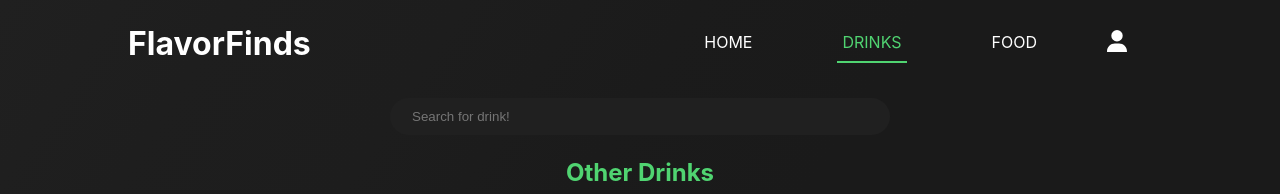
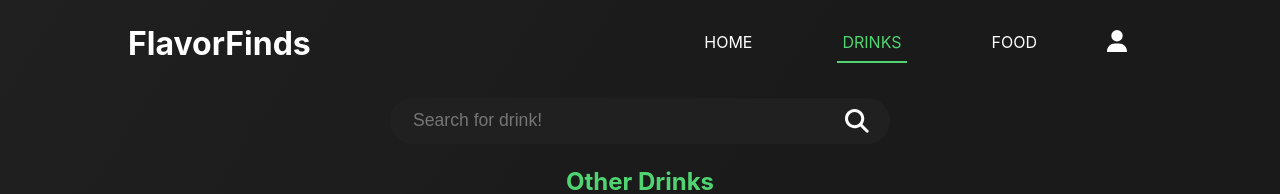
Before and after one commit to Evan-OR/team-project-module, a React (Vite) app in the folder frontend/: page /drinks in a window 1280 px wide. Shown: the top 194 px of the page. Built offline with nearby package versions, Linux system fonts and the light colour scheme.

Commit message:
Search bar design and autocomplete funtionality added

```diff
--- /dev/null
+++ b/frontend/src/components/DrinksPage/DrinkSearchBar.tsx
@@ -0,0 +1,76 @@
+import { useState, useEffect, useRef } from 'react';
+import styles from '../../styles/searchBarWrapper.module.scss';
+import { Drink } from '../../types/UserTypes';
+import { assertIsNode } from '../../utils/utils';
+import SearchIcon from './SearchIcon';
+
+type DrinkSearchBarProps = {
+  drinks: Drink[];
+};
+
+function DrinkSearchBar(props: DrinkSearchBarProps) {
+  const { drinks } = props;
+
+  const searchRef = useRef<HTMLInputElement>(null);
+  const formRef = useRef<HTMLFormElement>(null);
+  const [searchText, setSearchText] = useState('');
+  const [searchSuggestions, setSearchSuggestions] = useState<Drink[]>([]);
+
+  const searchHandler = (e: React.FormEvent<HTMLInputElement>) => {
+    setSearchText(e.currentTarget.value);
+    setSearchSuggestions(searchDrinksArray(searchText));
+  };
+
+  useEffect(() => {
+    const handler = (event: MouseEvent) => {
+      assertIsNode(event.target);
+      if (!formRef.current?.contains(event.target)) {
+        setSearchSuggestions([]);
+      }
+    };
+    document.addEventListener('mousedown', handler);
+
+    return () => document.removeEventListener('mousedown', handler);
+  }, []);
+
+  const searchDrinksArray = (search: string) => {
+    const s = search.toLowerCase();
+
+    return drinks.filter((d) => d.strDrink.toLowerCase().includes(s));
+  };
+
+  const focusSearch = () => {
+    searchRef.current?.focus();
+  };
+
+  return (
+    <form ref={formRef} onClick={focusSearch} className={styles.form}>
+      <div className={styles.searchWrapper}>
+        <input
+          ref={searchRef}
+          value={searchText}
+          onChange={searchHandler}
+          className={styles.searchBar}
+          type="text"
+          placeholder="Search for drink!"
+        />
+        <SearchIcon styles={{ width: '25px', fill: 'white' }} />
+
+        {/* AUTOCOMPLETE / SEARCH SUGGESTIONS */}
+        {searchText === '' || searchSuggestions.length === 0 ? (
+          <></>
+        ) : (
+          <div className={styles.autocompleteWrapper}>
+            {searchSuggestions.map((d) => (
+              <div className={styles.autocompleteOption} key={d.idDrink}>
+                {d.strDrink}
+              </div>
+            ))}
+          </div>
+        )}
+      </div>
+    </form>
+  );
+}
+
+export default DrinkSearchBar;
--- a/frontend/src/components/DrinksPage/DrinkSec.tsx
+++ b/frontend/src/components/DrinksPage/DrinkSec.tsx
@@ -6,6 +6,7 @@ import DrinkModal from './DrinkModal';
 import { UserContext } from '../context/UserContext';
 import { getDrinkRecommendations } from '../../utils/drinksUtil';
 import { Drink } from '../../types/UserTypes';
+import DrinkSearchBar from './DrinkSearchBar';
 
 const DrinkSec = () => {
   const [modalToggle, setToggleModal] = useState(false);
@@ -33,9 +34,8 @@ const DrinkSec = () => {
   return (
     <div className={drinksecStyles.DrinkDisplayWrapper}>
       {modalToggle ? <DrinkModal toggleModal={toggleModal} drink={currentDrink} /> : <></>}
-      <form className={drinksecStyles.Searchbar}>
-        <input type="text" placeholder="Search for drink!" className={drinksecStyles.drinkInput} />
-      </form>
+
+      <DrinkSearchBar drinks={drinks} />
 
       {/* RENDER DRINK RECOMMENDATIONS START*/}
       {drinkRecommendations.length > 0 ? (
--- /dev/null
+++ b/frontend/src/components/DrinksPage/SearchIcon.tsx
@@ -0,0 +1,16 @@
+import React from 'react';
+
+type svgProps = {
+  styles?: React.CSSProperties;
+};
+
+function SearchIcon(props: svgProps) {
+  const { styles } = props;
+  return (
+    <svg style={styles} xmlns="http://www.w3.org/2000/svg" viewBox="0 0 512 512">
+      <path d="M416 208c0 45.9-14.9 88.3-40 122.7L502.6 457.4c12.5 12.5 12.5 32.8 0 45.3s-32.8 12.5-45.3 0L330.7 376c-34.4 25.2-76.8 40-122.7 40C93.1 416 0 322.9 0 208S93.1 0 208 0S416 93.1 416 208zM208 352a144 144 0 1 0 0-288 144 144 0 1 0 0 288z" />
+    </svg>
+  );
+}
+
+export default SearchIcon;
--- a/frontend/src/styles/drinksecStyles.module.scss
+++ b/frontend/src/styles/drinksecStyles.module.scss
@@ -7,24 +7,6 @@
   margin-top: 10px;
   width: 100%;
   margin-bottom: 60px;
-}
-
-.Searchbar {
-  display: flex;
-  width: 100%;
-  max-width: 500px;
-  justify-content: space-around;
-  background-color: $background-colour;
-  border-radius: 50px;
-  padding: 10px 20px;
-}
-
-.drinkInput {
-  border: 0;
-  outline: none;
-  background: transparent;
-  width: 100%;
-  z-index: 1;
 }
 
 .DrinkMenuContainer {
--- /dev/null
+++ b/frontend/src/styles/searchBarWrapper.module.scss
@@ -0,0 +1,62 @@
+@import './default.module.scss';
+
+.form {
+  display: flex;
+  width: 100%;
+  max-width: 500px;
+  background-color: $background-colour;
+  border-radius: 50px;
+  padding: 10px 20px;
+
+  border: solid 1px transparent;
+
+  &:focus-within {
+    border: solid 1px white;
+  }
+}
+
+.searchWrapper {
+  position: relative;
+  display: flex;
+  justify-content: space-around;
+  width: 100%;
+}
+
+.searchBar {
+  border: 0;
+  outline: none;
+  background: transparent;
+  width: 100%;
+  font-size: 1.1rem;
+  z-index: 1;
+}
+
+.autocompleteWrapper {
+  position: absolute;
+  top: 35px;
+  z-index: 10;
+
+  width: 100%;
+  padding: 3px;
+
+  border-radius: 0 0 5px 5px;
+  user-select: none;
+  cursor: pointer;
+
+  background-color: $background-colour;
+  box-shadow: 3px 4px 10px 5px #ffffff0a;
+
+  border-left: 1px solid white;
+  border-right: 1px solid white;
+  border-bottom: 1px solid white;
+}
+
+.autocompleteOption {
+  padding: 3px;
+  border-radius: 3px;
+
+  &:hover {
+    background-color: $highlight-colour;
+    color: $background-colour;
+  }
+}
```
